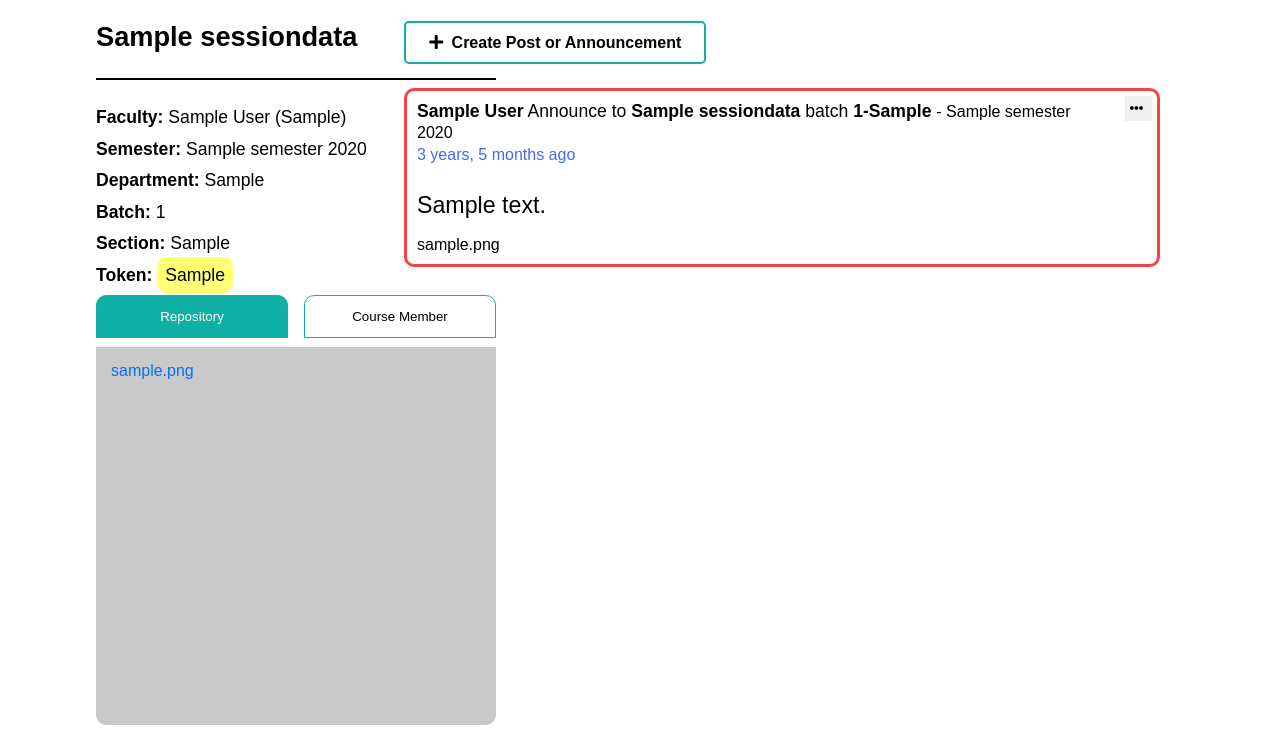
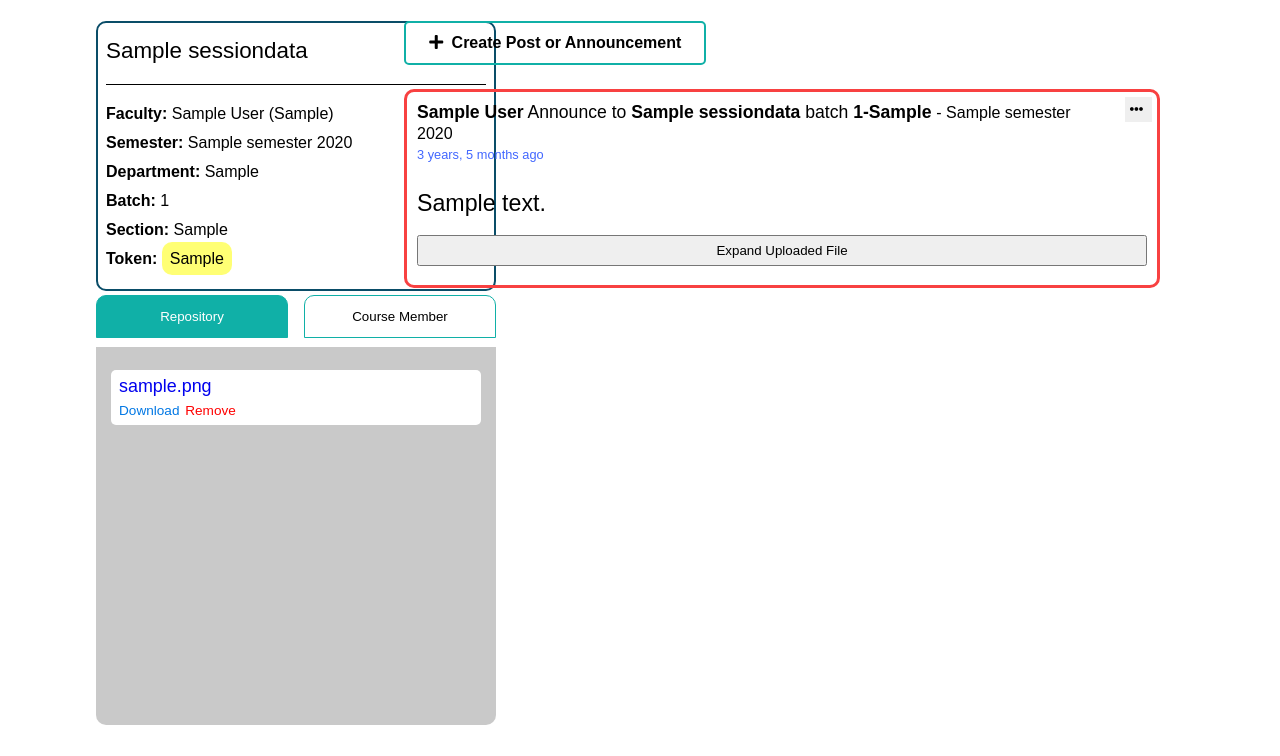
Before and after one commit to tanvirmahmud66/CSBox, a Django app: a page that uses csbox/templates/teacher/single_course.html in a window 1280 px wide. Shown: the part 55-811 px from the top of the page. Before the commit the page ends 780 px from the top, so only its background shows below. Run offline with Django 4.2, Linux system fonts and the light colour scheme; a user stored in the database is signed in; tables that the repository leaves empty hold one stand-in row (values such as "Sample post"); grey boxes marked "Sample" are stand-in pictures.

Commit message:
teacher single course

```diff
--- a/csbox/main/admin.py
+++ b/csbox/main/admin.py
@@ -41,7 +41,7 @@ class SessionMemberView(admin.ModelAdmin):
 
 
 class PostDBView(admin.ModelAdmin):
-    list_display = ('session', 'creator', 'postBody', 'is_teacher', 'is_student', 'is_announcement', 'created', 'updated')
+    list_display = ('session', 'creator', 'postBody', 'is_teacher', 'is_student', 'is_announcement', 'has_file', 'created', 'updated')
 
 
 class CommentDBView(admin.ModelAdmin):
--- a/csbox/main/models.py
+++ b/csbox/main/models.py
@@ -165,6 +165,7 @@ class PostDB(models.Model):
     is_student = models.BooleanField(default=False)
     is_announcement = models.BooleanField(null=True, blank=True)
     postBody = models.TextField()
+    has_file = models.BooleanField(default=False, blank=True, null=True)
     created = models.DateTimeField(auto_now_add=True)
     updated = models.DateTimeField(auto_now=True)
 
--- a/csbox/main/urls.py
+++ b/csbox/main/urls.py
@@ -28,13 +28,16 @@ urlpatterns = [
     path('student/courses/', views.student_courses, name='student_courses'),
 
     path('single_course/<str:session_name>-<int:pk>/', views.single_course, name='single_course'),
-    path('faculty/courses/<str:session_name>-<int:pk>/', views.faculty_single_course, name='fuculty_single_course'),
+    path('faculty/courses/<str:session_name>-<int:pk>/', views.faculty_single_course, name='faculty_single_course'),
     path('student/courses/<str:session_name>-<int:pk>/', views.student_single_course, name='student_single_course'),
 
     # CRUD operation
     path('faculty/delete-post/<str:session_name>-<int:session_id>/<int:pk>/', views.faculty_del_post, name='faculty-del-post'),
     path('student/delete-post/<str:session_name>-<int:session_id>/<int:pk>/', views.student_del_post, name='student-del-post'),
 
+    # file remove
+    path('files/remove/<int:session_id>/<int:file_id>/', views.file_remove, name='remove_file'),
+
     #home single post section
     path('home/single_post/<int:post_id>/', views.single_post, name='single_post'),
 ]
--- a/csbox/main/views.py
+++ b/csbox/main/views.py
@@ -40,9 +40,7 @@ def signin(request):
                     user = authenticate(username=username, password=password)
                     if user is not None:
                         login(request, user)
-                        return render(request, "student/home.html",{
-                            "student": True,
-                        })
+                        return redirect('student_home')
                     else:
                         messages.info(request, invalid)
                         return redirect('signin')
@@ -106,7 +104,7 @@ def courses(request):
 def single_course(request, session_name,pk):
     verify_user = Verification.objects.get(user=request.user)
     if verify_user.is_teacher:
-        return redirect('fuculty_single_course', session_name,pk)
+        return redirect('faculty_single_course', session_name,pk)
     else:
         return redirect('student_single_course', session_name,pk)
 
@@ -122,6 +120,8 @@ def generate_token(length):
         return token
     else:
         generate_token(5)
+
+
 
 
 #======================================================== Registration (Teacher)
@@ -354,7 +354,6 @@ def faculty_single_course(request, session_name,pk):
             announcement = True
         else:
             announcement = False
-        print(postbody, files, is_announcement)
         if verify_obj.is_teacher:
             new_post = PostDB.objects.create(
                 session = course_obj,
@@ -363,6 +362,8 @@ def faculty_single_course(request, session_name,pk):
                 is_announcement=announcement,
                 postBody = postbody,
             )
+            if len(files)>0:
+                new_post.has_file = True
             new_post.save()
             for file in files:
                 file_upload = FileDatabase.objects.create(
@@ -371,7 +372,9 @@ def faculty_single_course(request, session_name,pk):
                     postId=new_post.id
                 )
                 file_upload.save()
-            return redirect("fuculty_single_course", session_name, pk)
+            return redirect("faculty_single_course", session_name, pk)
+    # for f in all_files:
+    #     print(f.uploadFile)
     return render(request, 'teacher/single_course.html', {
         "teacher_profile": teacher_profile,
         "course_obj": course_obj,
@@ -384,9 +387,15 @@ def faculty_single_course(request, session_name,pk):
 def faculty_del_post(request, session_name, session_id, pk):
     del_post = PostDB.objects.get(id=pk)
     del_post.delete()
-    return redirect("fuculty_single_course", session_name, session_id)
+    return redirect("faculty_single_course", session_name, session_id)
 
-
+#------------------------- file remove -------------------------- file remove
+def file_remove(request, session_id,file_id):
+    target_file = FileDatabase.objects.get(id=file_id)
+    target_file.delete()
+    session = SessionData.objects.get(id=session_id)
+    print(session)
+    return redirect("faculty_single_course", session.sessionName,session.id)
 
 
 #@@@@@@@@@@@@@@@@@@@@@@@@@@@@@@@@@@@@@@@@@@@@@@@@@@@@@@@@@@@@@@@@@@@@@@@@@@@@@@@@@  Registration (student)
--- a/csbox/static/css/teacher/single_course.css
+++ b/csbox/static/css/teacher/single_course.css
@@ -12,18 +12,22 @@
     left: 0;
     width: 400px;
     height: 270px;
+    border: 2px solid #0A4D68;
+    border-radius: 10px;
+    padding: .5rem;
     /* background-color: green; */
     display: flex;
     flex-direction: column;
-    justify-content: space-between;
+    justify-content: space-around;
 }
 .course_title{
     width: 100%;
-    height: 22%;
-    font-size: 1.7rem;
+    height: 19%;
+    font-size: 1.4rem;
+    font-weight: 500;
     color: black;
     overflow: hidden;
-    border-bottom: 2px solid black;
+    border-bottom: 1px solid black;
     display: flex;
 }
 .course_details{
@@ -35,10 +39,10 @@
     justify-content: space-around;
 }
 .element{
-    font-size: 1.1rem;
+    font-size:1rem;
 }
 .bold{
-    font-weight: bold;
+    font-weight: 400;
     color: black;
 }
 .token{
@@ -115,6 +119,42 @@
     background-color: rgb(255, 255, 255);
 }
 
+.repo_section ul{
+    width: 100%;
+    height: 100%;
+    list-style: none;
+}
+
+.repo_section .item{
+    padding: .4rem .5rem;
+    margin: .5rem 0;
+    font-size: .85rem;
+    border-radius: 5px;
+    background-color: rgb(255, 255, 255);
+}
+.item .item-file{
+    font-size: 1.12rem;
+    text-decoration: none;
+    margin-bottom: .3rem;
+}
+.item .file_btns{
+    margin-top: .4rem;
+    width: 33%;
+    display: flex;
+    justify-content: space-between;
+    align-items: center;
+}
+.repo_section .empty{
+    font-size: 2rem;
+    font-weight: 700;
+    color: rgba(65, 65, 65, 0.357);
+    width: 100%;
+    height: 100%;
+    display: flex;
+    justify-content: center;
+    align-items: center;
+}
+
 /* ================================================= */
 
 .post_section{
@@ -122,7 +162,7 @@
     right: 0;
     /* top: 20px; */
     width: 780px;
-    height:738px;
+    height:755px;
     overflow: scroll;
     padding-right: 1.5rem;
     padding-top: 20px;
@@ -185,6 +225,7 @@
 }
 .time{
     color: rgb(66, 103, 255);
+    font-size: .8rem;
 }
 .post-body{
     padding: 1rem 0;
@@ -200,6 +241,33 @@
     font-weight: 300;
     line-height: 1.9rem;
 }
+.expand{
+    width: 100%;
+    padding: .4rem 0;
+    margin-bottom: .55rem;
+    cursor: pointer;
+}
+#post_upFile{
+    display: none;
+}
+.files{
+    width: 100%;
+}
+.files .each{
+    background-color: rgba(209, 209, 209, 0.848);
+    color: #008efb;
+    padding: .6rem .5rem;
+    border-radius: 5px;
+    margin-bottom: .7rem;
+    display: flex;
+    justify-content: flex-start;
+    align-items: center;
+}
+.each a{
+    text-decoration: none;
+    color: black;
+}
+
 
 .toggle-button{
     position: absolute;
--- a/csbox/static/javascript/teacher/single_course.js
+++ b/csbox/static/javascript/teacher/single_course.js
@@ -18,6 +18,17 @@ document.getElementById("popupButton").addEventListener("click", function() {
 
 document.getElementById("closeButton").addEventListener("click", function() {
     document.getElementById("popupContainer").style.display = "none";
+});
+
+
+document.getElementById("expand").addEventListener("click", function(){
+  if (document.getElementById("post_upFile").style.display != "block"){
+    document.getElementById("post_upFile").style.display = "block";
+    document.getElementById("expand").innerText = "Hide Uploaded File";
+  }else{
+    document.getElementById("post_upFile").style.display = "none";
+    document.getElementById("expand").innerText = "Expand Uploaded File";
+  }
 });
 
 
--- a/csbox/templates/teacher/single_course.html
+++ b/csbox/templates/teacher/single_course.html
@@ -78,9 +78,23 @@ document.addEventListener("DOMContentLoaded", function() {
             </div>
             <div class="other_info_details">
                 <div id="Repo_section" class="repo_section">
-                    {%for file in files%}
-                        <div>{{file}}</div>
-                    {%endfor%}
+                    {%if files%}
+                    <ul>
+                        {%for file in files%}
+                        <li class="item">
+                            <a class="item-file" href="{{file.uploadFile.url}}" target="_blank">{{file}}</a>
+                            <div class="file_btns">
+                                <a style="color: rgb(1, 119, 228); text-decoration: none;" href="{{file.uploadFile.url}}" download>Download</a>
+                                <a style="color: red; text-decoration: none;" onclick="alert('Are you sure to delete file?')" href="{%url 'remove_file' course_obj.id file.id%}">Remove</a>
+                            </div>
+                        </li>
+                        {%endfor%}
+                    </ul>
+                    {%else%}
+                    <h3 class="empty">Empty Repository</h3>
+                    {%endif%}
+
+
                 </div>
                 <div id="Member_section" class="member_section">
                     <ul>
@@ -110,10 +124,16 @@ document.addEventListener("DOMContentLoaded", function() {
                     <div class="post-body">
                         <h2 class="{%if post.postBody|length < 100%}body-text-normal{%else%}body-text-small{%endif%}">{{post.postBody}}</h2>
                     </div>
-                    <div class="files">
+                    {%if post.has_file%}
+                    <button id="expand" class="expand">Expand Uploaded File</button>
+                    {%endif%}
+                    <div id="post_upFile" class="files">
                         {%for file in files%}
                             {%if file.postId == post.id%}
-                                <p>{{file.uploadFile}}</p>
+                                <div class="each">
+                                    <a>{{file}}</a>
+                                    <a style="margin-left:.6rem; font-size: .85rem; color:rgb(53, 53, 250);" href="{{file.uploadFile.url}}" target="_blank">Open</a>
+                                </div>
                             {%endif%}
                         {%endfor%}
                     </div>
```
Also changed, not shown: csbox/main/migrations/0033_postdb_has_file.py (added), csbox/media/Defence_rules.jpg (added), csbox/media/database_management.txt (added), csbox/media/python_django_development.txt (added), csbox/media/rest_framwork.txt (added).
